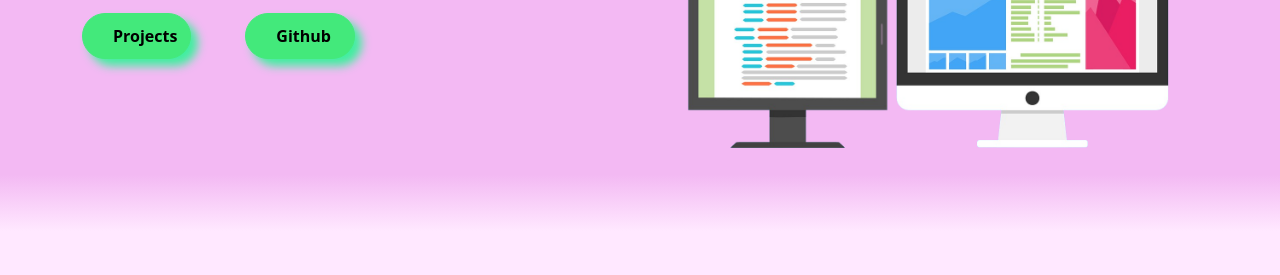
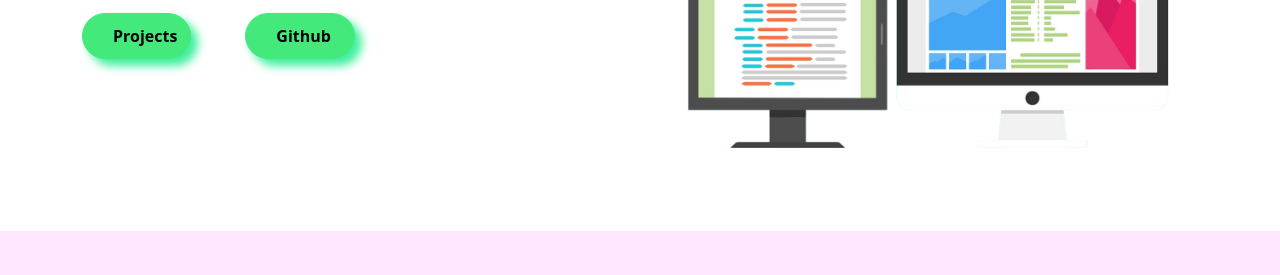
Before and after one commit to robmaycon/Roberto-Santos-Portfolio, a plain HTML site: page index.html in a window 1280 px wide. Shown: the part 332-607 px from the top of the page. Drawn offline with nearby package versions, Linux system fonts and the light colour scheme.

Commit message:
project under development

```diff
--- a/css/style.scss
+++ b/css/style.scss
@@ -1,5 +1,5 @@
-$bg-color:linear-gradient(#F3B9F3 90%, #FFE8FF);
-$bg-color2:linear-gradient(#FFE8FF 90%,#F3B9F3 );
+$bg-color:white;
+$bg-color2: #FFE8FF;
 $bg-color-navbar: linear-gradient(to right, #43e97b 0%, #38f9d7 100%);
 $font-color: black;
 @mixin sections-Attributes($Color) {
```
Also changed, not shown: assets/Portfolio.png (added), css/style.css, 1 other file.
